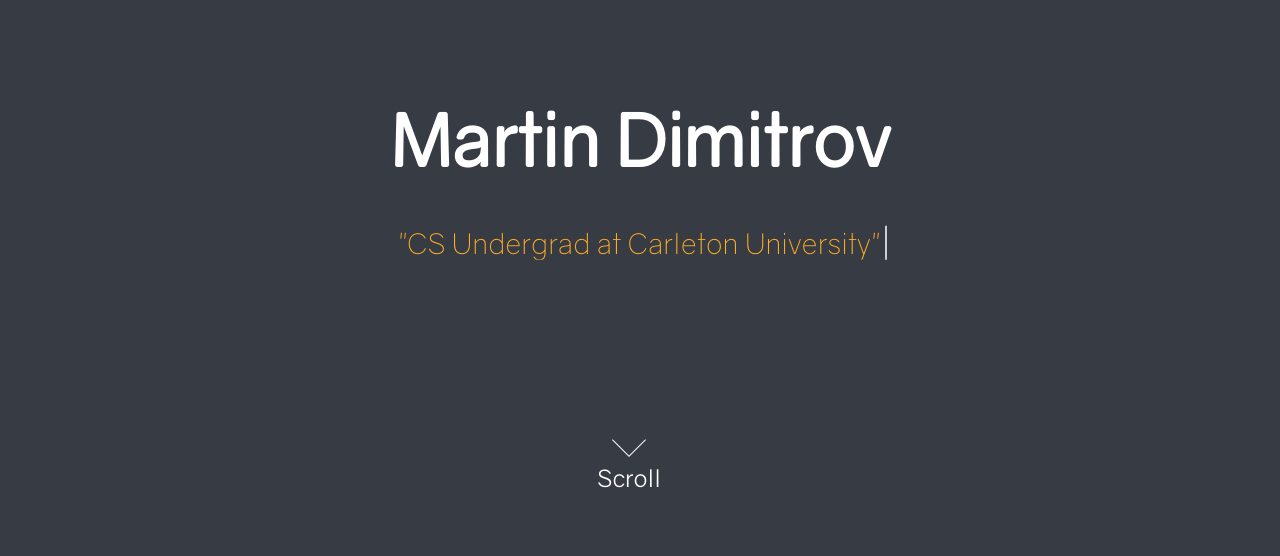
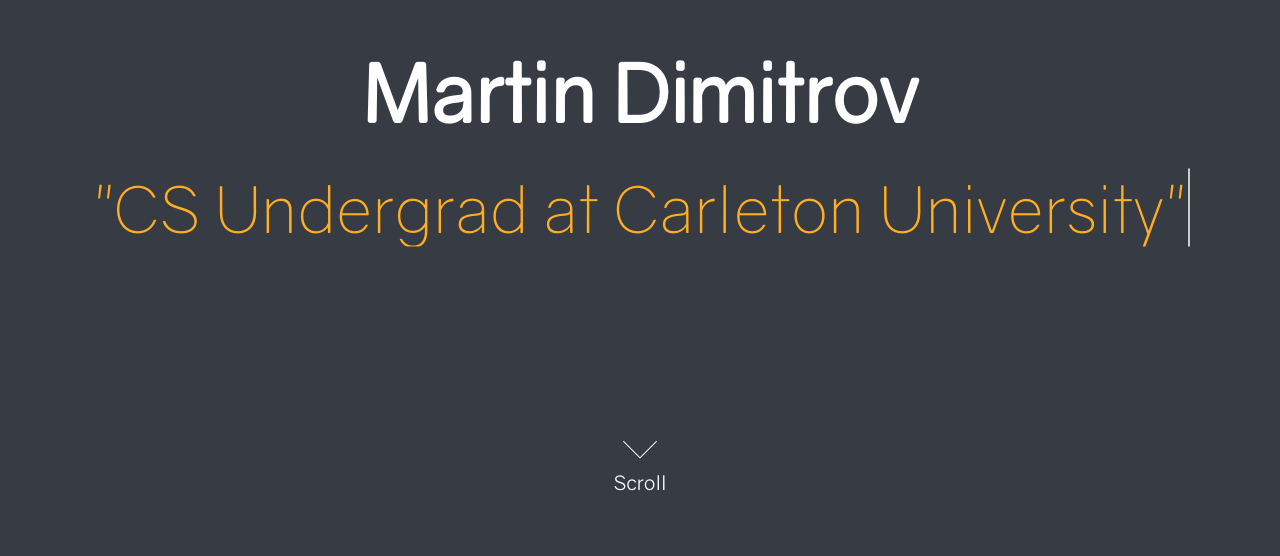
Before and after one commit to martindmtrv/martindmtrv.github.io, a plain HTML site: page index.html in a window 1280 px wide. Shown: the part 244-800 px from the top of the page. Drawn offline with Linux system fonts and the light colour scheme; no server answers.

Commit message:
fix size of typing animation

```diff
--- a/css/style.css
+++ b/css/style.css
@@ -21,6 +21,7 @@
 
 section {
     width: 100%;
+    position: relative;
     text-align: center;
     max-width: none;
     color: rgb(255,255,255);
@@ -33,7 +34,7 @@
 
 section h1{
     color: white;
-    font-size: 9vh;
+    font-size: 80px;
 }
 section:nth-of-type(2n) {
     color: rgb(0,0,0);
@@ -66,7 +67,7 @@
     padding-top: 50px;
     text-decoration: none;
     color: white;
-    font-size: 3vh;
+    font-size: 20px;
   }
 span {
     position: absolute;
@@ -112,7 +113,7 @@
     top: 50%;
     margin: 0 auto;
     border-right: 2px solid rgba(255,255,255,.75);
-    font-size: 180%;
+    font-size: 5.1vw;
     white-space: nowrap;
     overflow: hidden;
     transform: translateY(-50%);
@@ -124,7 +125,7 @@
 }
 @keyframes typewriter{
   from{width: 0;}
-  to{width: 493px;}
+  to{width: 86vw;}
 }
 @keyframes blinkTextCursor{
   from{border-right-color: rgba(255,255,255,.75);}
@@ -143,6 +144,7 @@
 .splash{
     display: inline-block;
     position: relative;
+    text-align: center;
     width: 100%;
     top: 50%;
     transform: translateY(-50%);
@@ -155,9 +157,8 @@
 }
 .scroll{
     display: inline-block;
-    position: absolute;
-    left: 46.645vw;
-    bottom: 8vh;
+    position: relative;
+    top: 20vh;
 }
 
 #other{
--- a/index.html
+++ b/index.html
@@ -18,10 +18,11 @@
             <div class = "terminal">
                     <p class="line-1 anim-typewriter">"CS Undergrad at Carleton University"</p>
             </div>
+            <div class="scroll">
+                    <a href="#projects"><span></span><br>Scroll</a>
+            </div>
         </div>
-        <div class="scroll">
-            <a href="#projects"><span></span><br>Scroll</a>
-        </div>
+
 
 
     </section>
```
